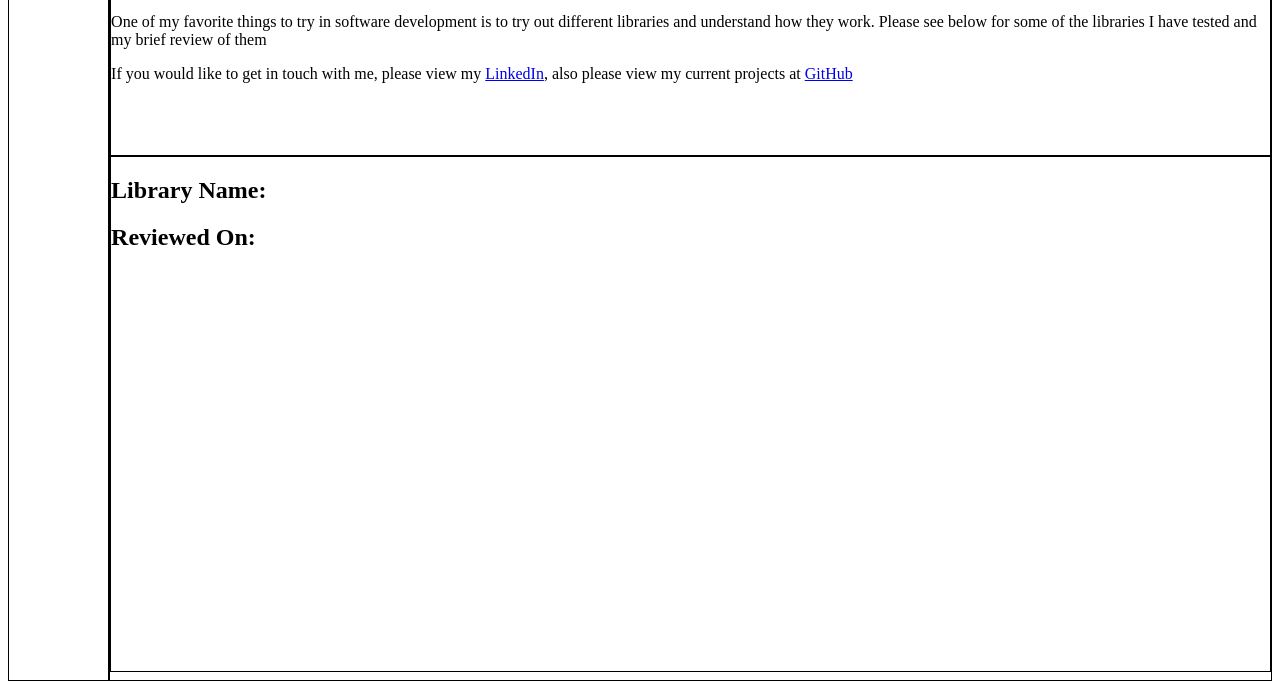
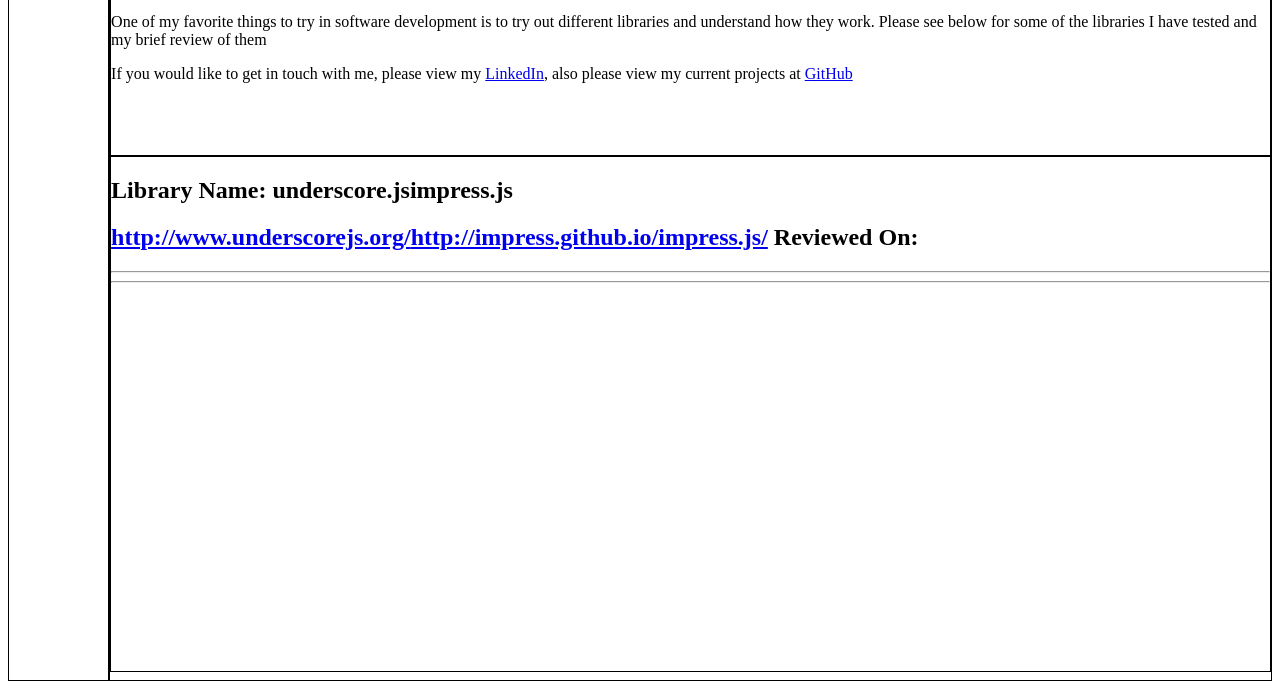
Before and after one commit to wortleyjk-codefellows/301n2-portfolio, a plain HTML site: page index.html in a window 1280 px wide. Shown: the part 111-800 px from the top of the page. Drawn offline with nearby package versions, Linux system fonts and the light colour scheme.

Commit message:
updated display-data.js to display data

```diff
--- a/index.html
+++ b/index.html
@@ -2,6 +2,8 @@
 <head>
   <link href="styles/style.css" rel="stylesheet">
   <script src="https://ajax.googleapis.com/ajax/libs/jquery/2.2.2/jquery.min.js"></script>
+  <script src="javascript/data.js"></script>
+  <script src="javascript/display-data.js"></script>
 </head>
 <body>
   <div id='wrapper'>
@@ -18,7 +20,7 @@
       <div id='review-wrapper' class='row-8 border'>
         <article id='content-review-template'>
           <h2 id='library-name'>Library Name: <h2>
-          <a href=''></a>
+          <a id='library-url' href=''></a>
           <time datetime="2000-01-01">Reviewed On: </time>
           <section id='review-body'></section>
         </article>
--- a/javascript/data.js
+++ b/javascript/data.js
@@ -3,12 +3,12 @@ var searchResult = [{
   library: 'underscore.js',
   libraryURL:'http://www.underscorejs.org/',
   category: 'utilities',
-  dateTested: '2016-3-1'
+  dateTested: '2016-3-1',
   review: '<p>this handly library allowed me to return values needing to write my for loops! Maybe next time for faster performance, I can try to search by dictionaries</p>'
-},library: 'impress.js',
-  libraryURL:'http://impress.github.io/impress.js/'
+},{library: 'impress.js',
+  libraryURL:'http://impress.github.io/impress.js/',
   category: 'presentation',
-  dateTested: '2016-4-1'
+  dateTested: '2016-4-1',
   review: '<p>Great library for presentations! try not to be too creative with the flips and rotations, otherwise it will make your guests dizzy!</p>'
 }
 ];
--- a/javascript/display-data.js
+++ b/javascript/display-data.js
@@ -1 +1,26 @@
 //TODO: write the display functions to render the page
+var collection = [];
+
+var data = function(param){
+  this.library = param.library;
+  this.libraryURL = param.libraryURL;
+  this.category = param.category;
+  this.dateTested = param.dateTested;
+  this.review = param.review;
+}
+
+data.prototype.display = function(){
+  $('#library-name').append(this.library);
+  $('#library-url').attr('href',this.libraryURL);
+  $('#library-url').append(this.libraryURL);
+  $('#content-review-template').append('<hr>');
+}
+
+$(document).ready(function(){
+  searchResult.forEach(function(elem){//push all the data into the collection array
+    collection.push(new data(elem));
+  });
+  collection.forEach(function(elem){
+    $('#content-review-template').append(elem.display());
+  });
+});
```
